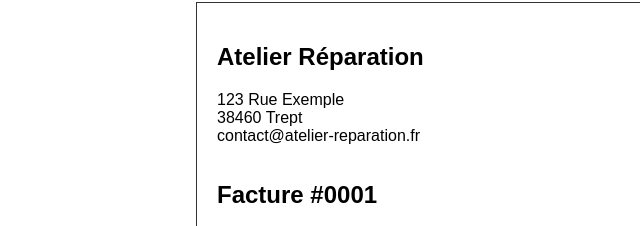
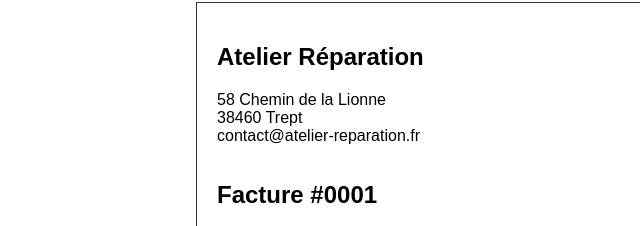
Before and after one commit to atelier-reparation/atelier-reparation, a website: page factures.html in a window 1280 px wide. Shown: the part 307-533 px from the top of the page, 23-663 px from the left. Drawn offline with Linux system fonts and the light colour scheme.

Commit message:
factures.html

```diff
--- a/factures.html
+++ b/factures.html
@@ -61,7 +61,7 @@
     <div class="header">
       <div>
         <h2>Atelier Réparation</h2>
-        <p>123 Rue Exemple<br>
+        <p>58 Chemin de la Lionne <br>
         38460 Trept<br>
         contact@atelier-reparation.fr</p>
       </div>
```
